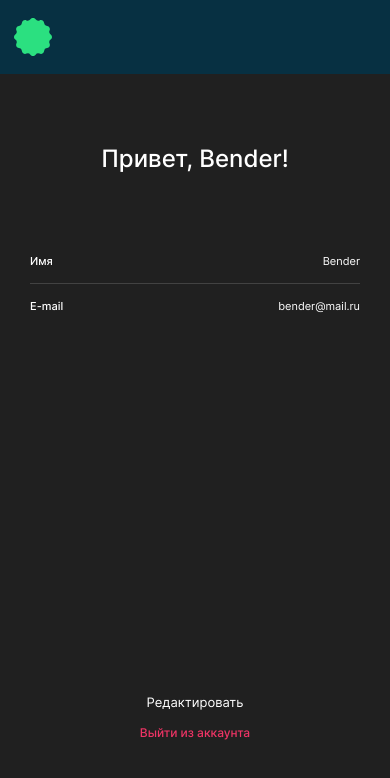
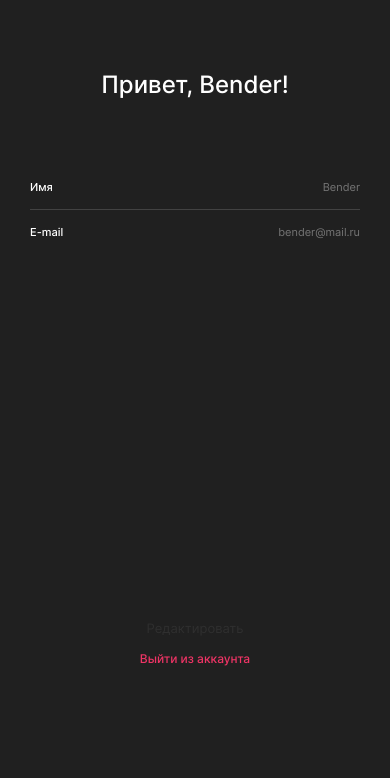
Before and after one commit to SamoshinY/movies-explorer-frontend, a React (Create React App) app: page /profile in a window 390 px wide. Shown: the top 778 px of the page. Built offline with nearby package versions, Linux system fonts and the light colour scheme.

Commit message:
добавить useLocation - реализовать изменение фона хэдера на лендинге, убрать лишний уровень для рендера футера

```diff
--- a/src/components/AboutMe/AboutMe.js
+++ b/src/components/AboutMe/AboutMe.js
@@ -1,5 +1,5 @@
 import './AboutMe.css';
-import me from '../../images/me.jpg';
+import Bender from '../../images/Bender.jpg';
 
 const AboutMe = () => {
   return (
@@ -27,7 +27,7 @@ const AboutMe = () => {
             Github
           </a>
         </div>
-        <img src={me} className="AboutMe__photo" alt="Фото студента"></img>
+        <img src={Bender} className="AboutMe__photo" alt="Фото студента"></img>
       </div>
     </section>
   );
--- a/src/components/App/App.js
+++ b/src/components/App/App.js
@@ -1,8 +1,7 @@
 import './App.css';
 import { Route, Routes } from 'react-router-dom';
 import { useState } from 'react';
-import LevelOneForLayout from '../LevelOneForLayout/LevelOneForLayout';
-import LevelTwoForLayout from '../LevelTwoForLayout/LevelTwoForLayout';
+import LevelWrap from '../LevelWrap/LevelWrap';
 import Main from '../Main/Main';
 import Movies from '../Movies/Movies';
 import SavedMovies from '../SavedMovies/SavedMovies';
@@ -42,20 +41,15 @@ const App = () => {
   return (
     <div className="App">
       <Routes>
-        <Route path="/" element={<LevelOneForLayout />}>
-          <Route path="/" element={<LevelTwoForLayout />}>
+        <Route path="/" element={<LevelWrap />}>
           <Route path="" element={<Main />} />
-            <Route
-              path="movies"
-              element={<Movies cardList={cardListMovies} />}
-            />
+          <Route path="movies" element={<Movies cardList={cardListMovies} />} />
           <Route
             path="saved-movies"
             element={<SavedMovies cardList={cardListSavedMovies} />}
           />
         </Route>
         <Route path="profile" element={<Profile />} />
-        </Route>
         <Route path="/signin" element={<Login />} />
         <Route path="/signup" element={<Register />} />
         <Route path="*" element={<NotFound />} />
--- a/src/components/Header/Header.css
+++ b/src/components/Header/Header.css
@@ -12,7 +12,6 @@
 @media screen and (max-width: 830px) {
   .Header {
     padding: 0 30px;
-    background-color: #073042;
   }
 }
 
@@ -21,3 +20,9 @@
     padding: 0 14px;
   }
 }
+
+@media screen and (max-width: 830px) {
+  .Header_inLanding {
+    background-color: #073042;
+  }
+}
--- a/src/components/Header/Header.js
+++ b/src/components/Header/Header.js
@@ -1,12 +1,16 @@
 import './Header.css';
-import { Route, Routes } from 'react-router-dom';
+import { Route, Routes, useLocation } from 'react-router-dom';
 import Logo from '../Logo/Logo';
 import AuthNav from '../AuthNav/AuthNav';
 import Navigation from '../Navigation/Navigation';
 
 const Header = () => {
+  const location = useLocation();
+
   return (
-    <header className="Header">
+    <header
+      className={`Header ${location.pathname === '/' && 'Header_inLanding'} `}
+    >
       <Logo />
       <Routes>
         <Route path="/" element={<AuthNav />} />
--- /dev/null
+++ b/src/components/InputInProfile/InputInProfile.css
@@ -0,0 +1,53 @@
+.InputInProfile {
+  display: flex;
+  justify-content: space-between;
+  align-items: center;
+}
+
+.InputInProfile__input {
+  width: 100%;
+  height: 45px;
+  margin: 0;
+  padding: 0;
+  border: none;
+  outline: none;
+  background-color: inherit;
+  font-family: inherit;
+  font-size: 11px;
+  line-height: 13px;
+  font-weight: 400;
+  text-align: right;
+  color: #fff;
+}
+
+@media screen and (max-width: 520px) {
+  .InputInProfile__input {
+    height: 44px;
+  }
+}
+
+.InputInProfile__label {
+  width: 141px;
+  margin: 0;
+  font-size: 11px;
+  line-height: 13px;
+  font-weight: 500;
+  text-align: left;
+  color: #fff;
+}
+
+/**/
+
+.InputInProfile__input_type_error {
+  color: #ee3465;
+}
+
+.InputInProfile__input-error {
+  padding-top: 10px;
+  font-size: 10px;
+  font-weight: 400;
+  line-height: 12px;
+  color: #ee3465;
+  display: block;
+  min-height: 10px;
+}
--- /dev/null
+++ b/src/components/InputInProfile/InputInProfile.js
@@ -0,0 +1,37 @@
+import './InputInProfile.css';
+
+const InputInProfile = ({
+  inputName,
+  labelCaption,
+  handleChange,
+  values,
+  errors,
+  minLength,
+  maxLength,
+  placeholder,
+}) => {
+  return (
+    <div className="InputInProfile">
+      <label className="InputInProfile__label">{labelCaption}</label>
+      <span className={`${inputName}-input-error InputInProfile__input-error`}>
+        {errors[inputName] || ''}
+      </span>
+      <input
+        id={`${inputName}-input`}
+        type={`${inputName}`}
+        name={`${inputName}`}
+        placeholder={placeholder}
+        className={`InputInProfile__input InputInProfile__input_text_${inputName}" ${
+          errors[inputName] && 'InputInProfile__input_type_error'
+        }`}
+        required
+        minLength={minLength}
+        maxLength={maxLength}
+        onChange={handleChange}
+        value={values[inputName] || ''}
+      />
+    </div>
+  );
+};
+
+export default InputInProfile;
--- a/src/components/LevelOneForLayout/LevelOneForLayout.js
+++ /dev/null
@@ -1,13 +0,0 @@
-import { Outlet } from 'react-router-dom';
-import Header from '../Header/Header';
-
-const LevelOneForLayout = () => {
-  return (
-    <>
-      <Header />
-      <Outlet />
-    </>
-  );
-};
-
-export default LevelOneForLayout;
--- a/src/components/LevelTwoForLayout/LevelTwoForLayout.js
+++ /dev/null
@@ -1,13 +0,0 @@
-import { Outlet } from 'react-router-dom';
-import Footer from '../Footer/Footer';
-
-const LevelTwoForLayout = () => {
-  return (
-    <>
-      <Outlet />
-      <Footer />
-    </>
-  );
-};
-
-export default LevelTwoForLayout;
--- /dev/null
+++ b/src/components/LevelWrap/LevelWrap.js
@@ -0,0 +1,17 @@
+import { Outlet, useLocation } from 'react-router-dom';
+import Header from '../Header/Header';
+import Footer from '../Footer/Footer';
+
+const LevelWrap = () => {
+  const location = useLocation();
+
+  return (
+    <>
+      <Header />
+      <Outlet />
+      {location.pathname !== 'profile' && <Footer />}
+    </>
+  );
+};
+
+export default LevelWrap;
--- a/src/components/Profile/Profile.css
+++ b/src/components/Profile/Profile.css
@@ -17,7 +17,7 @@
   }
 }
 
-@media screen and (max-width: 570px) {
+@media screen and (max-width: 520px) {
   .Profile {
     min-height: 706px;
   }
@@ -63,44 +63,6 @@
   border: none;
 }
 
-.Profile__wrap {
-  display: flex;
-  justify-content: space-between;
-  align-items: center;
-}
-
-.Profile__input {
-  width: 100%;
-  height: 45px;
-  margin: 0;
-  padding: 0;
-  border: none;
-  outline: none;
-  background-color: inherit;
-  font-family: inherit;
-  font-size: 11px;
-  line-height: 13px;
-  font-weight: 400;
-  text-align: right;
-  color: #fff;
-}
-
-@media screen and (max-width: 520px) {
-  .Profile__input {
-    height: 44px;
-  }
-}
-
-.Profile__caption {
-  width: 141px;
-  margin: 0;
-  font-size: 11px;
-  line-height: 13px;
-  font-weight: 500;
-  text-align: left;
-  color: #fff;
-}
-
 .Profile__line {
   width: 100%;
   height: 1px;
@@ -140,6 +102,15 @@
   }
 }
 
+.Profile__edit-button_disabled {
+  color: #2f2f2f;
+}
+
+.Profile__edit-button_disabled:hover {
+  opacity: 1;
+  cursor: default;
+}
+
 .Profile__logout-button {
   width: 410px;
   margin: 0 auto 70px;
@@ -170,3 +141,59 @@
     line-height: 15px;
   }
 }
+
+.Profile__save-button {
+  display: none;
+  align-self: center;
+  width: 410px;
+  height: 45px;
+  margin: 206px auto 16px;
+  background: #3456f3;
+  border: none;
+  border-radius: 3px;
+  font-weight: 500;
+  font-size: 14px;
+  line-height: 17px;
+  text-align: center;
+  color: #fff;
+  transition: 0.3s opacity;
+}
+
+.Profile__save-button_active {
+  display: block;
+}
+
+@media screen and (max-width: 830px) {
+  .Profile__save-button {
+    margin-top: 196px;
+  }
+}
+
+@media screen and (max-width: 520px) {
+  .Profile__save-button {
+    width: 100%;
+    margin-top: 365px;
+  }
+}
+
+.Profile__save-button_disabled {
+  background: #f8f8f8;
+  color: #c2c2c2;
+}
+
+.Profile__save-button:hover {
+  opacity: 0.7;
+}
+
+.Profile__save-button_disabled:hover {
+  opacity: 1;
+  cursor: default;
+}
+
+.Profile__resultText {
+  font-weight: 400;
+  font-size: 11px;
+  line-height: 13px;
+  text-align: center;
+  color: #ff004c;
+}
--- a/src/components/Profile/Profile.js
+++ b/src/components/Profile/Profile.js
@@ -1,40 +1,73 @@
 import './Profile.css';
+import { useEffect } from 'react';
 import { Link } from 'react-router-dom';
 import currentUser from '../../utils/user';
+import { useFormAndValidation } from '../../hooks/useFormAndValidation';
+import InputInProfile from '../InputInProfile/InputInProfile';
 
-const Profile = () => {
+const Profile = ({ onEdit, resultText }) => {
+  const { values, isValid, resetForm, setIsValid, handleChange, errors } =
+    useFormAndValidation();
+
+  useEffect(() => {
+    resetForm();
+    setIsValid(false);
+  }, [resetForm, setIsValid]);
+
+  const handleSubmit = (evt) => {
+    evt.preventDefault();
+    onEdit(values);
+  };
+
   return (
     <section className="Profile">
       <p className="Profile__greeting">Привет, {currentUser.name}!</p>
-      <form className="Profile__form">
+      <form className="Profile__form" onSubmit={handleSubmit}>
         <fieldset className="Profile__fieldset">
-          <div className="Profile__wrap">
-            <p className="Profile__caption">Имя</p>
-            <input
-              className="Profile__input"
-              type="text"
-              name="name"
-              placeholder="Имя"
-              value={currentUser.name || ''}
-            ></input>
-          </div>
+          <InputInProfile
+            inputName={'name'}
+            labelCaption={'Имя'}
+            handleChange={handleChange}
+            values={values}
+            errors={errors}
+            minLength={2}
+            maxLength={40}
+            placeholder={currentUser.name || ''}
+          />
           <div className="Profile__line"></div>
-          <div className="Profile__wrap">
-            <p className="Profile__caption">E-mail</p>
-            <input
-              className="Profile__input"
-              type="email"
-              name="email"
-              placeholder="E-mail"
-              value={currentUser.email || ''}
-            ></input>
-          </div>
+          <InputInProfile
+            inputName={'email'}
+            labelCaption={'E-mail'}
+            handleChange={handleChange}
+            values={values}
+            errors={errors}
+            minLength={4}
+            maxLength={40}
+            placeholder={currentUser.email || ''}
+          />
         </fieldset>
-        <button className="Profile__edit-button">Редактировать</button>
+        <button
+          className={`Profile__edit-button ${
+            !isValid && 'Profile__edit-button_disabled'
+          }`}
+          disabled={!isValid}
+        >
+          Редактировать
+        </button>
+        <span className="Profile__resultText">{resultText}</span>
+        <button
+          className={`Profile__save-button
+          ${!isValid && 'Profile__save-button_disabled'}
+          `}
+        >
+          Сохранить
+        </button>
       </form>
-      <Link to="/" className="Profile__logout-button">
-        Выйти из аккаунта
-      </Link>
+      {!isValid && (
+        <Link to="/" className="Profile__logout-button">
+          Выйти из аккаунта
+        </Link>
+      )}
     </section>
   );
 };
```
Also changed, not shown: src/images/Bender.jpg (renamed from src/images/me.jpg). Lines whose indentation alone changed are shown as unchanged.
